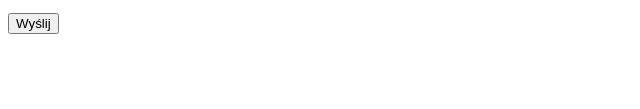
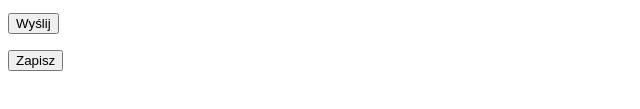
Before and after one commit to Kondzioplus/Projekt_HTML, a plain HTML site: page index.html in a window 1280 px wide. Shown: the part 215-324 px from the top of the page, without its empty margins (0-640 px from the left). Drawn offline with Linux system fonts and the light colour scheme.

Commit message:
pomijanie walidacji

```diff
--- a/index.html
+++ b/index.html
@@ -15,6 +15,7 @@
         <p><label for="wiek">Wiek</label><input name="wiek" type="text" id="wiek" autocomplete="off" placeholder="podaj swój wiek" pattern="[0-9]+"/></p>
         <p><label for="kraj">Kraj</label><input name="kraj" type="text" id="kraj" autocomplete="on" placeholder="podaj swój kraj"/></p>
         <p><input type="submit" value="Wyślij" id="submit" /></p>
+        <p><input type="submit" value="Zapisz" id="save" formnovalidate  /></p>
     </form>
 
 </body>
```
